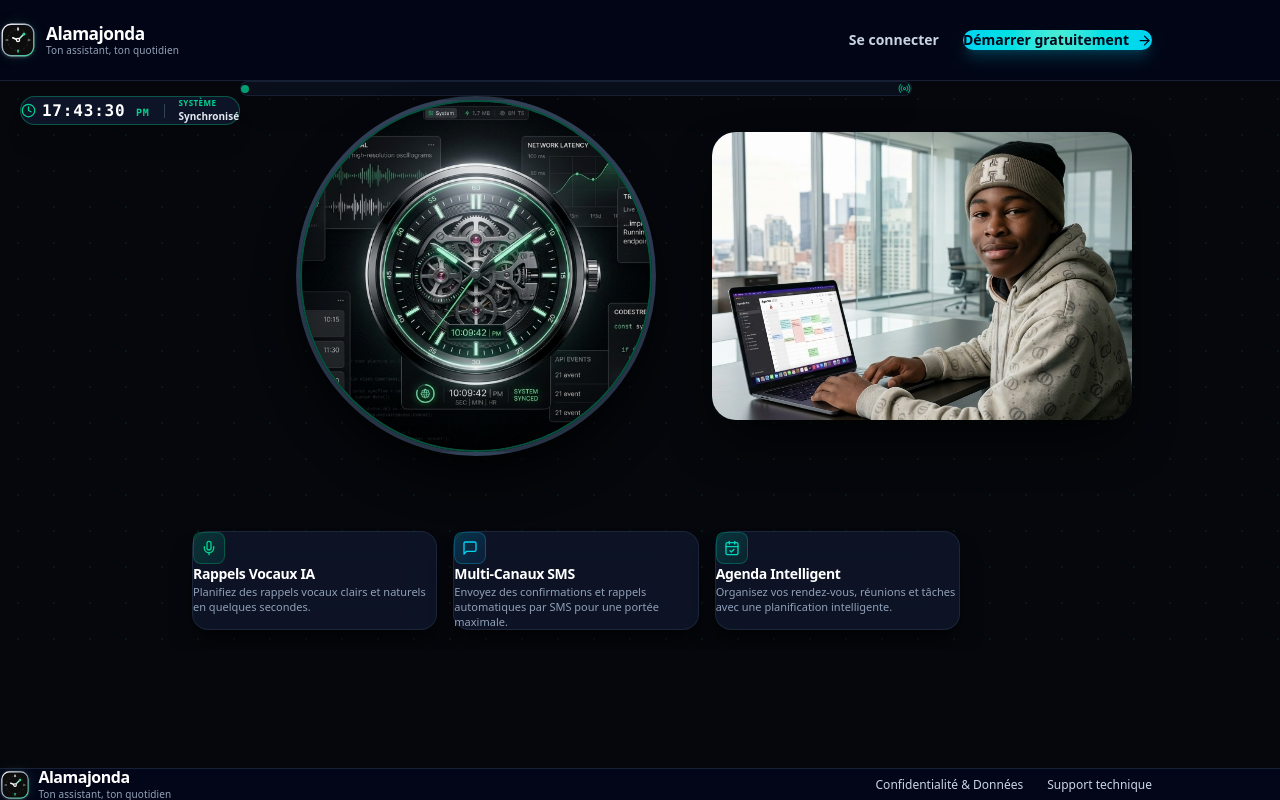
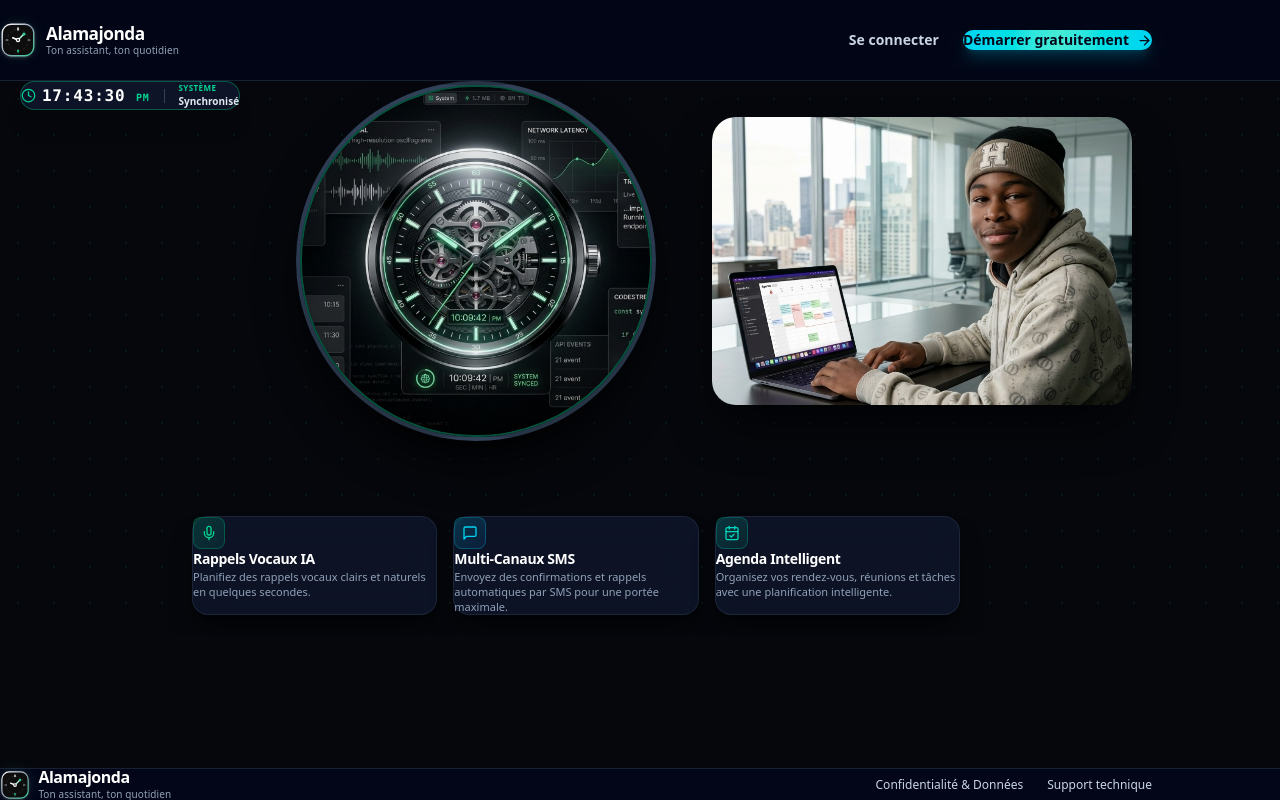
Before and after one commit to imorousalem8-sys/agenda, a Next.js app: page / in a window 1280 px wide. Built offline with nearby package versions, Linux system fonts and the light colour scheme.

Commit message:
style(landing): remove top status bar line

```diff
--- a/components/landing/Hero.tsx
+++ b/components/landing/Hero.tsx
@@ -38,17 +38,6 @@ export default function Hero() {
       {/* Main Centered Stage */}
       <div className="max-w-6xl mx-auto flex flex-col items-center">
 
-        {/* 1. Top HUD Status Bar */}
-        <div className="w-full max-w-2xl mb-8 flex-shrink-0">
-          <div className="flex items-center justify-between py-2 px-5 rounded-2xl bg-slate-900/50 border border-slate-800/70 backdrop-blur-xl shadow-xl">
-            <div className="flex items-center gap-2">
-              <span className="w-2 h-2 rounded-full bg-emerald-400 animate-pulse" />
-            </div>
-            <div className="flex items-center gap-2">
-              <Radio size={13} className="text-emerald-400 animate-pulse" />
-            </div>
-          </div>
-        </div>
 
         {/* 2. Cockpit : Agrandissement Majestueux & Parfaitement Équilibré */}
         <div className="w-full flex flex-col lg:flex-row items-center justify-center gap-8 sm:gap-14 relative flex-shrink-0">
```
